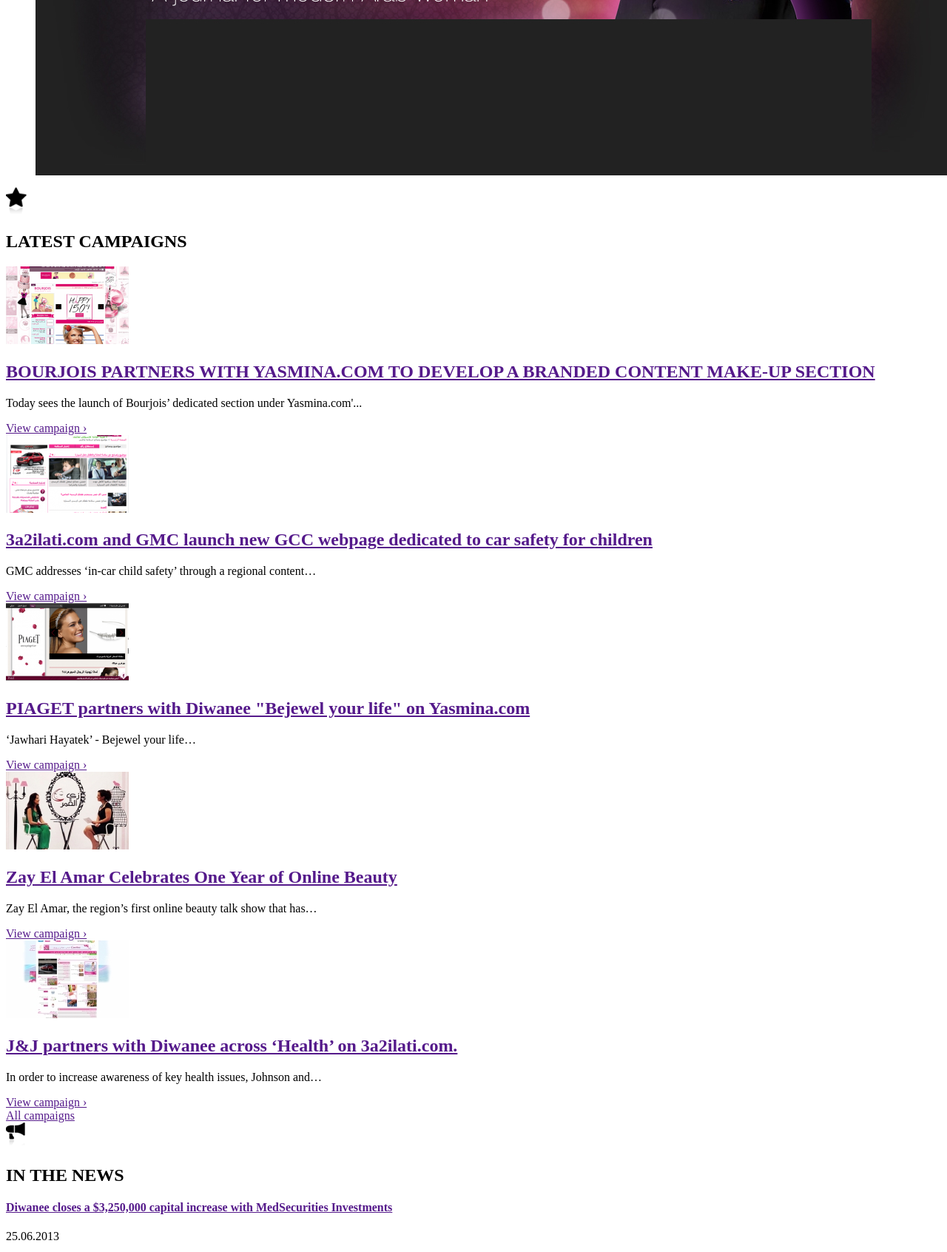
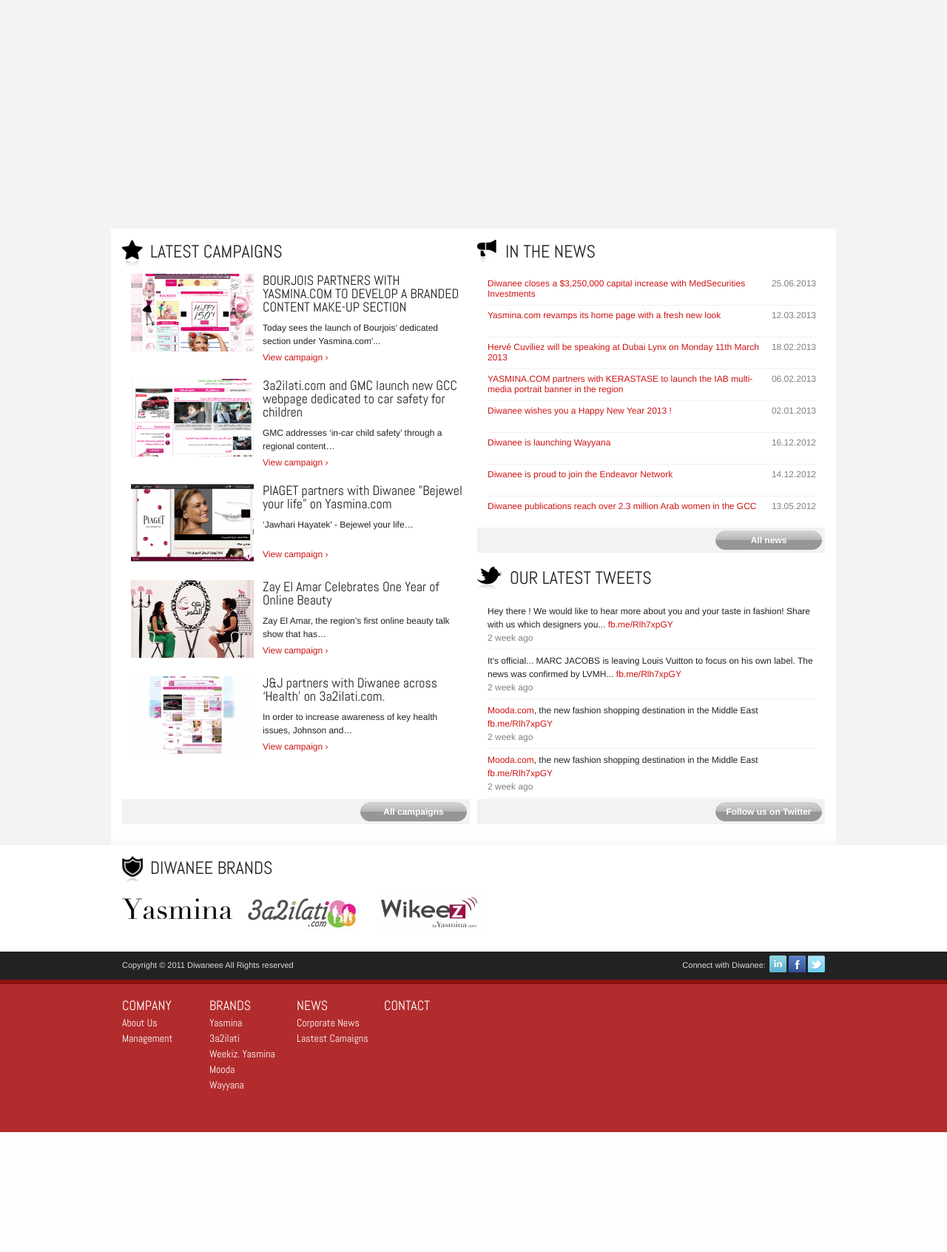
Before and after one commit to cvrlebg/diwanee_responsive, a PHP site: page /index.php in a window 1280 px wide; the page is wider, and only the part inside the window is pictured. Shown: the part 651-2343 px from the top of that part at 74% size. After the commit the page ends 2181 px from the top of that part, so only its background shows below. Run offline with PHP 8.4, Linux system fonts and the light colour scheme; style sheets or scripts are compiled from the project's sources; some libraries are stand-ins or nearby versions.

Commit message:
work with sass

```diff
--- a/brands.php
+++ b/brands.php
@@ -4,7 +4,8 @@
     <head>
         <meta http-equiv="Content-Type" content="text/html; charset=UTF-8" />
         <title>Diwanee Brands | Diwanee Corp</title>
-        <link rel="stylesheet/less" href="style/style.less" />
+        <!--<link rel="stylesheet/less" href="style/style.less" />-->
+        <link rel="stylesheet" href="stylesheets/style.css" />
         <link rel="stylesheet/less" href="js/anything-slider/css/LESS/anythingslider.less" />
         <link href='http://fonts.googleapis.com/css?family=Abel' rel='stylesheet' type='text/css'>
         <link rel="shortcut icon" href="img/bpdiwanee_favicon.jpg" type="image/x-icon" />
--- a/index.php
+++ b/index.php
@@ -6,11 +6,11 @@
         <title>Diwanee | Diwanee Corp</title>
         <meta name="viewport" content="width=device-width" />
 <!--        <link rel="stylesheet/less" href="style/style.less" />-->
-        <link rel="stylesheet/css" href="stylesheets/style.css" />
+        <link rel="stylesheet" href="stylesheets/style.css" />
         <link rel="stylesheet/less" href="js/anything-slider/css/LESS/anythingslider.less" />
         <link href='http://fonts.googleapis.com/css?family=Abel' rel='stylesheet' type='text/css'>
         <link rel="shortcut icon" href="img/bpdiwanee_favicon.jpg" type="image/x-icon" />
-        <!--<script src="js/less.js"></script>-->
+        <script src="js/less.js"></script>
         <script src="//ajax.googleapis.com/ajax/libs/jquery/1.10.2/jquery.min.js"></script>
         <script src='js/anything-slider/js/jquery.anythingslider.min.js'></script>
         <!--[if lt IE 9]>
--- a/sass/style.scss
+++ b/sass/style.scss
@@ -233,7 +233,7 @@
 
 //main container
 #main_container{
-    @include sections;
+    @include container;
     position: relative;
     background-color: #fff;
     padding: 15px 15px 28px 15px;
@@ -419,7 +419,7 @@
     @include footer_parts($height: 144px, $background-color: #fff,$color: #222);
 
     #brands_container{
-        @include sections;
+        @include container;
         padding: 15px;
         overflow: hidden;
 
@@ -439,7 +439,7 @@
 
 
     #copyright_container{
-        @include sections;
+        @include container;
 
         @mixin footer_parts($top: 10px){
             position: relative;
@@ -471,7 +471,7 @@
     border-top: 6px solid #8D120D;
 
     #links_container{
-        @include sections;
+        @include container;
         padding: 15px;
         font-family: 'Abel',sans-serif;
 
--- a/stylesheets/style.css
+++ b/stylesheets/style.css
@@ -216,10 +216,10 @@
 
 /* line 235, ../sass/style.scss */
 #main_container {
-  width: 470px;
+  width: 950px;
+  margin: 0 auto;
   position: relative;
   overflow: hidden;
-  float: left;
   position: relative;
   background-color: #fff;
   padding: 15px 15px 28px 15px;
@@ -403,10 +403,10 @@
 }
 /* line 421, ../sass/style.scss */
 #brands #brands_container {
-  width: 470px;
+  width: 950px;
+  margin: 0 auto;
   position: relative;
   overflow: hidden;
-  float: left;
   padding: 15px;
   overflow: hidden;
 }
@@ -427,10 +427,10 @@
 }
 /* line 441, ../sass/style.scss */
 #copyright #copyright_container {
-  width: 470px;
+  width: 950px;
+  margin: 0 auto;
   position: relative;
   overflow: hidden;
-  float: left;
 }
 /* line 449, ../sass/style.scss */
 #copyright #copyright_container #rights {
@@ -463,10 +463,10 @@
 }
 /* line 473, ../sass/style.scss */
 #links #links_container {
-  width: 470px;
+  width: 950px;
+  margin: 0 auto;
   position: relative;
   overflow: hidden;
-  float: left;
   padding: 15px;
   font-family: 'Abel',sans-serif;
 }
--- a/yasmina.php
+++ b/yasmina.php
@@ -4,7 +4,8 @@
     <head>
         <meta http-equiv="Content-Type" content="text/html; charset=UTF-8" />
         <title>Yasmina.com | Diwanee Corp</title>
-        <link rel="stylesheet/less" href="style/style.less" />
+         <!--<link rel="stylesheet/less" href="style/style.less" />-->
+        <link rel="stylesheet" href="stylesheets/style.css" />
         <link rel="stylesheet/less" href="js/anything-slider/css/LESS/anythingslider.less" />
         <link href='http://fonts.googleapis.com/css?family=Abel' rel='stylesheet' type='text/css'>
         <link rel="shortcut icon" href="img/bpdiwanee_favicon.jpg" type="image/x-icon" />
```
